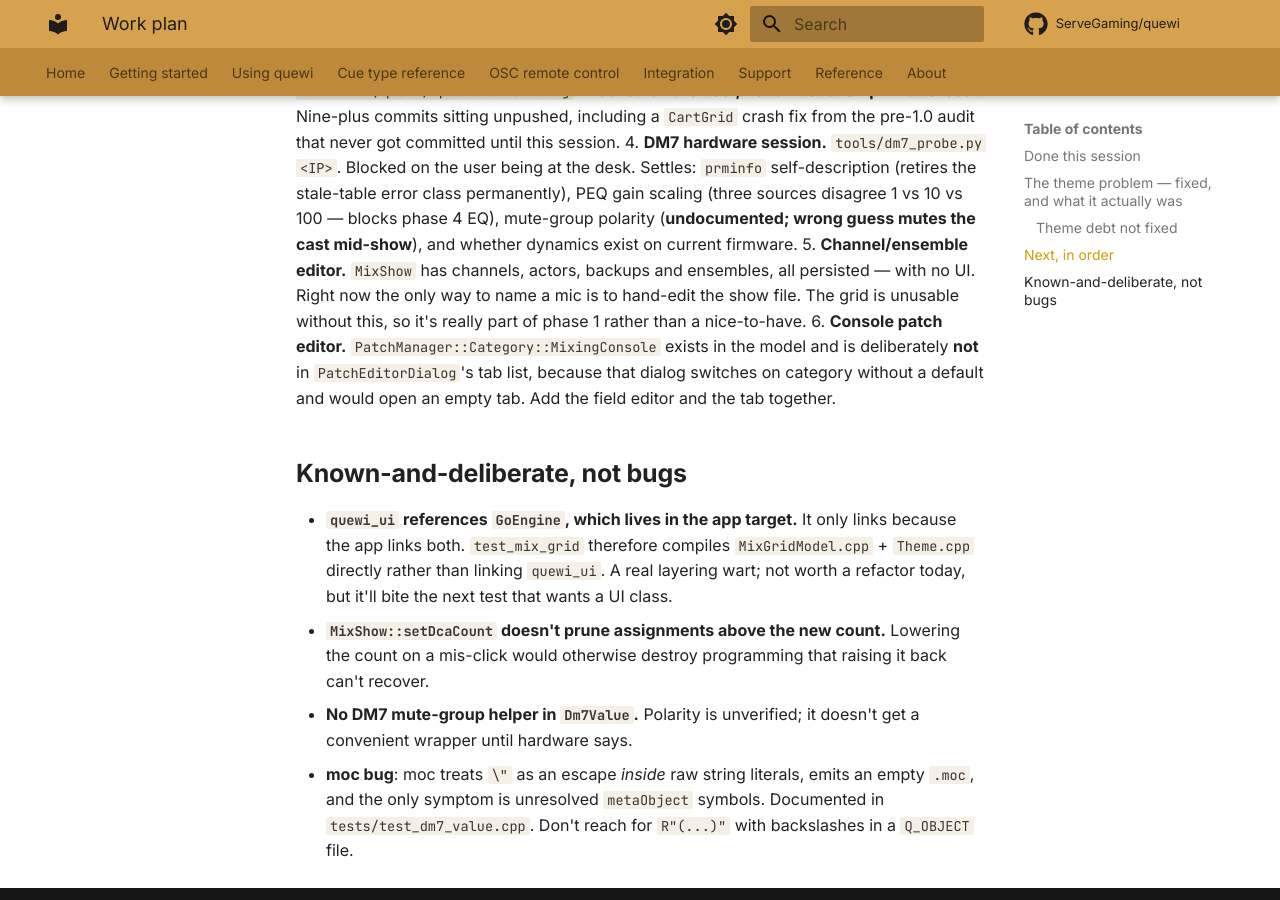
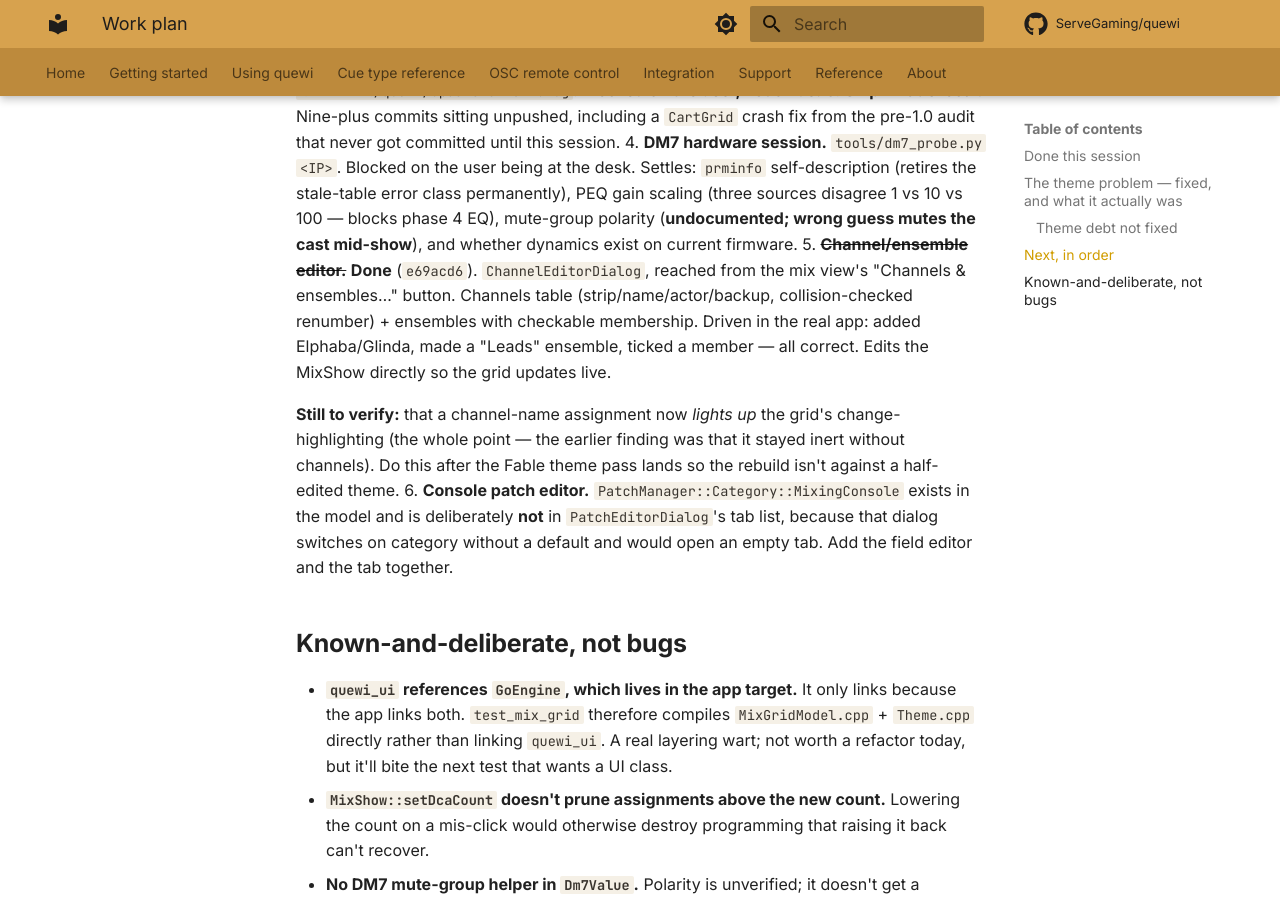
Before and after one commit to ServeGaming/quewi, an MkDocs documentation site: the page built from docs/dev/work-plan.md, in a window 1280 px wide and 900 px high, scrolled down 2094 px. Built offline with MkDocs 1.6.1 and Material for MkDocs 9.7.7, drawn with Linux system fonts in a browser that asks for light colours; comment, search, counter and statistics services are not loaded.

Commit message:
docs: channel editor done; note the grid-lights-up verification is pending
Co-Authored-By: Claude Opus 4.8 (1M context) <noreply@anthropic.com>

```diff
--- a/docs/dev/work-plan.md
+++ b/docs/dev/work-plan.md
@@ -95,10 +95,17 @@ at 64–72px tall, 3px reads as a sharp corner. Documented in both themes and in
    disagree 1 vs 10 vs 100 — blocks phase 4 EQ), mute-group polarity
    (**undocumented; wrong guess mutes the cast mid-show**), and whether dynamics
    exist on current firmware.
-5. **Channel/ensemble editor.** `MixShow` has channels, actors, backups and
-   ensembles, all persisted — with no UI. Right now the only way to name a mic
-   is to hand-edit the show file. The grid is unusable without this, so it's
-   really part of phase 1 rather than a nice-to-have.
+5. ~~**Channel/ensemble editor.**~~ **Done** (`e69acd6`). `ChannelEditorDialog`,
+   reached from the mix view's "Channels & ensembles…" button. Channels table
+   (strip/name/actor/backup, collision-checked renumber) + ensembles with
+   checkable membership. Driven in the real app: added Elphaba/Glinda, made a
+   "Leads" ensemble, ticked a member — all correct. Edits the MixShow directly
+   so the grid updates live.
+
+   **Still to verify:** that a channel-name assignment now *lights up* the
+   grid's change-highlighting (the whole point — the earlier finding was that
+   it stayed inert without channels). Do this after the Fable theme pass lands
+   so the rebuild isn't against a half-edited theme.
 6. **Console patch editor.** `PatchManager::Category::MixingConsole` exists in
    the model and is deliberately **not** in `PatchEditorDialog`'s tab list,
    because that dialog switches on category without a default and would open an
```
